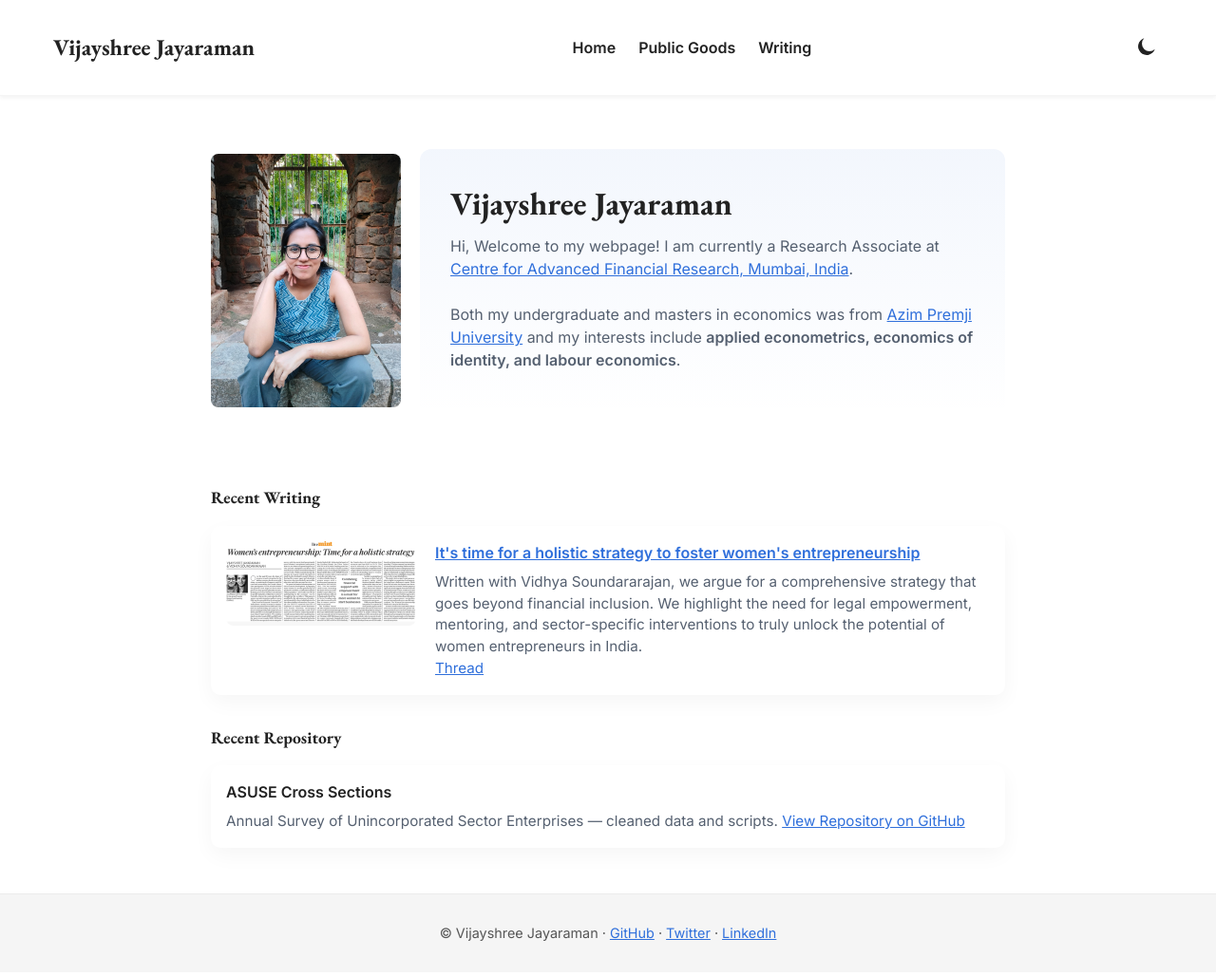
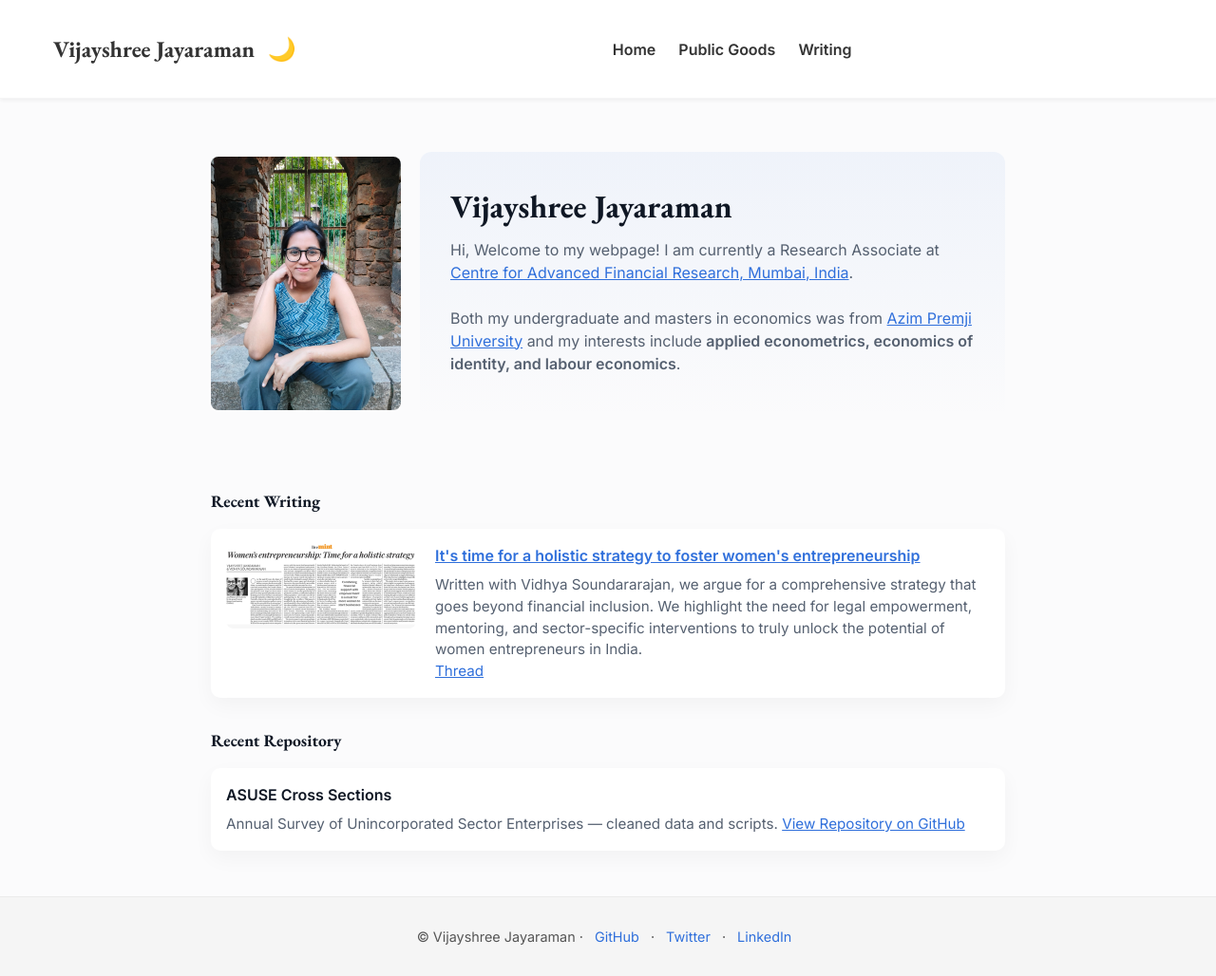
Before and after one commit to vijayshree-jayaraman/vijayshree-jayaraman.github.io, a Jekyll site: the page built from index.md, in a window 1280 px wide and 1028 px high. Shown: the whole window at 95% size. Built offline with Jekyll 4.4.1, drawn with Linux system fonts in a browser that asks for light colours.

Commit message:
Update default.html

```diff
--- a/_layouts/default.html
+++ b/_layouts/default.html
@@ -14,40 +14,55 @@
   <link href="https://fonts.googleapis.com/css2?family=EB+Garamond:wght@400;500;700&family=Inter:wght@300;400;600&display=swap" rel="stylesheet" />
   <link rel="stylesheet" href="{{ '/assets/css/style.css' | relative_url }}" />
   <link rel="icon" href="{{ '/assets/images/favicon.svg' | relative_url }}" type="image/svg+xml" />
-
   <style>
     html, body {
-      overflow-x: hidden !important;
-      overflow-y: auto !important;
+      overflow-x: hidden;
+      overflow-y: auto;
       margin: 0;
       padding: 0;
     }
     body {
       font-family: 'Inter', sans-serif;
+      margin: 0;
+      padding: 0;
       line-height: 1.5;
-      color: #222;
-      background: #fff;
-    }
-    [data-theme="dark"] body {
-      color: #fff;
-      background: #000;
     }
 
-    /* HEADER */
+    /* HEADER BASE STYLES */
     .site-header {
-      background: var(--header-bg, #fff);
-      color: var(--header-color, #222);
+      background: var(--header-bg);
+      color: var(--header-text);
       padding: 1rem;
       position: sticky;
       top: 0;
       z-index: 100;
       box-shadow: 0 2px 4px rgba(0,0,0,0.05);
-    }
-    [data-theme="dark"] .site-header {
-      --header-bg: #111;
-      --header-color: #fff;
+      transition: background 0.3s ease, color 0.3s ease;
     }
 
+    .brand {
+      font-weight: 700;
+      font-size: 1.5rem;
+      text-decoration: none;
+      color: inherit;
+    }
+
+    /* Theme Variables */
+    body[data-theme="light"] {
+      --header-bg: #ffffff;
+      --header-text: #333333;
+    }
+    body[data-theme="dark"] {
+      --header-bg: #1a1a1a;
+      --header-text: #f5f5f5;
+    }
+
+    /* Nav styling */
+    .site-header a:focus,
+    .site-header button:focus {
+      outline: 2px solid #2f6fdb;
+      outline-offset: 2px;
+    }
     .nav-container {
       display: flex;
       justify-content: space-between;
@@ -57,17 +72,6 @@
       flex-wrap: wrap;
       gap: 0.5rem;
     }
-
-    .brand {
-      font-weight: 700;
-      font-size: 1.5rem;
-      text-decoration: none;
-      color: inherit;
-      display: flex;
-      align-items: center;
-      gap: 0.5rem;
-    }
-
     .site-nav {
       display: flex;
       gap: 1.5rem;
@@ -79,69 +83,54 @@
       font-size: 1rem;
       color: inherit;
     }
-
-    .nav-actions {
-      display: flex;
-      gap: 0.5rem;
-      align-items: center;
-    }
-
     .icon-btn {
       background: transparent;
       border: none;
+      font-size: 1.5rem;
       cursor: pointer;
       color: inherit;
-      display: flex;
-      align-items: center;
-    }
-    .icon-btn svg {
-      width: 24px;
-      height: 24px;
     }
 
-    /* Mobile */
+    /* Responsive Nav - hide menu on mobile */
     @media (max-width: 820px) {
       .site-nav {
         display: none;
         flex-direction: column;
-        background: var(--header-bg, #fff);
+        background: var(--header-bg);
+        box-shadow: 0 4px 8px rgba(0,0,0,0.1);
         width: 100%;
         margin-top: 0.5rem;
-      }
-      [data-theme="dark"] .site-nav {
-        background: #111;
+        border-radius: 0 0 8px 8px;
+        z-index: 200;
       }
       .site-nav.show {
         display: flex;
       }
       .site-nav a {
         padding: 0.75rem 1rem;
-        border-top: 1px solid rgba(255,255,255,0.1);
+        border-top: 1px solid rgba(0,0,0,0.1);
       }
       .nav-container {
-        flex-direction: column;
-        align-items: stretch;
+        flex-direction: row;
+        justify-content: space-between;
+        align-items: center;
         gap: 0.5rem;
         padding: 0.5rem 1rem;
       }
-      .brand .mobile-theme-toggle {
-        display: inline-flex;
-      }
-      .nav-actions .desktop-theme-toggle {
-        display: none;
+      .brand-theme {
+        display: flex;
+        align-items: center;
+        gap: 0.5rem;
       }
     }
-
-    /* Desktop */
     @media (min-width: 821px) {
-      .brand .mobile-theme-toggle {
-        display: none;
-      }
       .nav-toggle {
         display: none;
       }
-      .nav-actions .desktop-theme-toggle {
-        display: inline-flex;
+      .brand-theme {
+        display: flex;
+        align-items: center;
+        gap: 0.5rem;
       }
     }
 
@@ -159,84 +148,83 @@
       color: #555;
       margin-top: 3rem;
     }
-    [data-theme="dark"] .site-footer {
+    body[data-theme="dark"] .site-footer {
       background: #111;
       color: #ccc;
+    }
+    .site-footer a {
+      color: var(--accent, #2f6fdb);
+      text-decoration: none;
+      margin: 0 0.5rem;
+    }
+
+    /* Mobile card stacking */
+    @media (max-width: 600px) {
+      article.card {
+        display: flex !important;
+        flex-direction: column !important;
+        max-width: 100% !important;
+      }
+      article.card > div {
+        flex: none !important;
+        min-width: 100% !important;
+      }
+      article.card > div img {
+        max-width: 100% !important;
+        height: auto !important;
+        border-radius: 8px;
+      }
     }
   </style>
 </head>
 <body data-theme="light">
   <header class="site-header">
     <div class="container nav-container">
-      <!-- Brand + mobile theme toggle -->
-      <a class="brand" href="{{ '/' | relative_url }}">
-        {{ site.title }}
-        <button id="mobile-theme-toggle" class="icon-btn mobile-theme-toggle" aria-label="Toggle dark mode">
-          <svg id="mobile-theme-icon" xmlns="http://www.w3.org/2000/svg" fill="currentColor" viewBox="0 0 24 24">
-            <path d="M21.64 13.64A9 9 0 1110.36 2.36 7 7 0 0021.64 13.64z"/>
-          </svg>
-        </button>
-      </a>
+      <div class="brand-theme">
+        <a class="brand" href="{{ '/' | relative_url }}">{{ site.title }}</a>
+        <button id="theme-toggle" class="icon-btn" aria-label="Toggle dark mode">🌙</button>
+      </div>
 
-      <nav id="site-nav" class="site-nav">
+      <nav id="site-nav" class="site-nav" role="navigation" aria-label="Primary Navigation">
         <a href="{{ '/' | relative_url }}">Home</a>
         <a href="{{ '/public-goods/' | relative_url }}">Public Goods</a>
         <a href="{{ '/writing/' | relative_url }}">Writing</a>
       </nav>
 
-      <!-- Desktop theme toggle + nav toggle -->
       <div class="nav-actions">
-        <button id="desktop-theme-toggle" class="icon-btn desktop-theme-toggle" aria-label="Toggle dark mode">
-          <svg id="desktop-theme-icon" xmlns="http://www.w3.org/2000/svg" fill="currentColor" viewBox="0 0 24 24">
-            <path d="M21.64 13.64A9 9 0 1110.36 2.36 7 7 0 0021.64 13.64z"/>
-          </svg>
-        </button>
-        <button id="nav-toggle" class="icon-btn nav-toggle" aria-label="Toggle menu">
-          <svg xmlns="http://www.w3.org/2000/svg" fill="currentColor" viewBox="0 0 24 24">
-            <path d="M3 6h18M3 12h18M3 18h18"/>
-          </svg>
-        </button>
+        <button id="nav-toggle" class="icon-btn nav-toggle" aria-label="Toggle menu">☰</button>
       </div>
     </div>
   </header>
 
-  <main class="site-main">
+  <main class="site-main" role="main">
     {{ content }}
   </main>
 
   <footer class="site-footer">
-    <p>
-      © {{ site.title }} ·
-      <a href="https://github.com/vijayshree-jayaraman" target="_blank">GitHub</a> ·
-      <a href="https://x.com/Vijayshreeeee" target="_blank">Twitter</a> ·
-      <a href="https://www.linkedin.com/in/jvijayshree/?originalSubdomain=in" target="_blank">LinkedIn</a>
-    </p>
+    <div class="container footer-inner">
+      <p>
+        © {{ site.title }} ·
+        <a href="https://github.com/vijayshree-jayaraman" target="_blank" rel="noopener noreferrer">GitHub</a> ·
+        <a href="https://x.com/Vijayshreeeee" target="_blank" rel="noopener noreferrer">Twitter</a> ·
+        <a href="https://www.linkedin.com/in/jvijayshree/?originalSubdomain=in" target="_blank" rel="noopener noreferrer">LinkedIn</a>
+      </p>
+    </div>
   </footer>
 
+  <script src="{{ '/assets/js/main.js' | relative_url }}"></script>
   <script>
     const navToggle = document.getElementById('nav-toggle');
     const siteNav = document.getElementById('site-nav');
+    const themeToggle = document.getElementById('theme-toggle');
     navToggle.addEventListener('click', () => {
       siteNav.classList.toggle('show');
     });
-
-    function toggleTheme() {
-      const isDark = document.body.getAttribute('data-theme') === 'dark';
-      const newTheme = isDark ? 'light' : 'dark';
-      document.body.setAttribute('data-theme', newTheme);
-      updateThemeIcons(newTheme);
-    }
-
-    function updateThemeIcons(theme) {
-      const sun = '<path d="M6.76 4.84l-1.8-1.79-1.41 1.41 1.79 1.8L6.76 4.84zM1 13h3v-2H1v2zm10-9h-2v3h2V4zm9.24 2.21l-1.41-1.41-1.8 1.79 1.41 1.41 1.8-1.79zM20 11v2h3v-2h-3zm-9 9h2v-3h-2v3zm7.24-2.21l1.8 1.79 1.41-1.41-1.79-1.8-1.42 1.42zM4.22 17.66l1.8-1.79-1.41-1.41-1.8 1.79 1.41 1.41zM12 8a4 4 0 100 8 4 4 0 000-8z"/>';
-      const moon = '<path d="M21.64 13.64A9 9 0 1110.36 2.36 7 7 0 0021.64 13.64z"/>';
-
-      document.getElementById('mobile-theme-icon').innerHTML = theme === 'dark' ? sun : moon;
-      document.getElementById('desktop-theme-icon').innerHTML = theme === 'dark' ? sun : moon;
-    }
-
-    document.getElementById('mobile-theme-toggle').addEventListener('click', toggleTheme);
-    document.getElementById('desktop-theme-toggle').addEventListener('click', toggleTheme);
+    themeToggle.addEventListener('click', () => {
+      const body = document.body;
+      const currentTheme = body.getAttribute('data-theme');
+      body.setAttribute('data-theme', currentTheme === 'light' ? 'dark' : 'light');
+    });
   </script>
 </body>
 </html>
```
